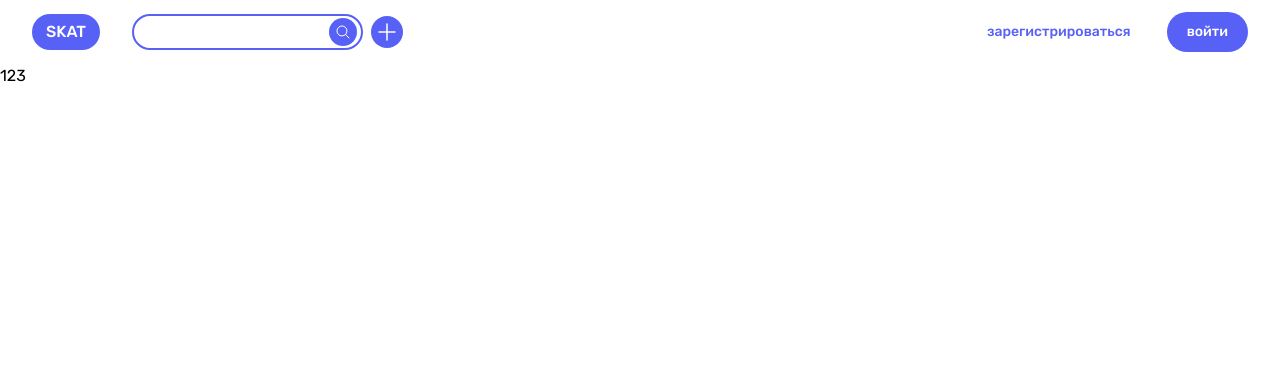
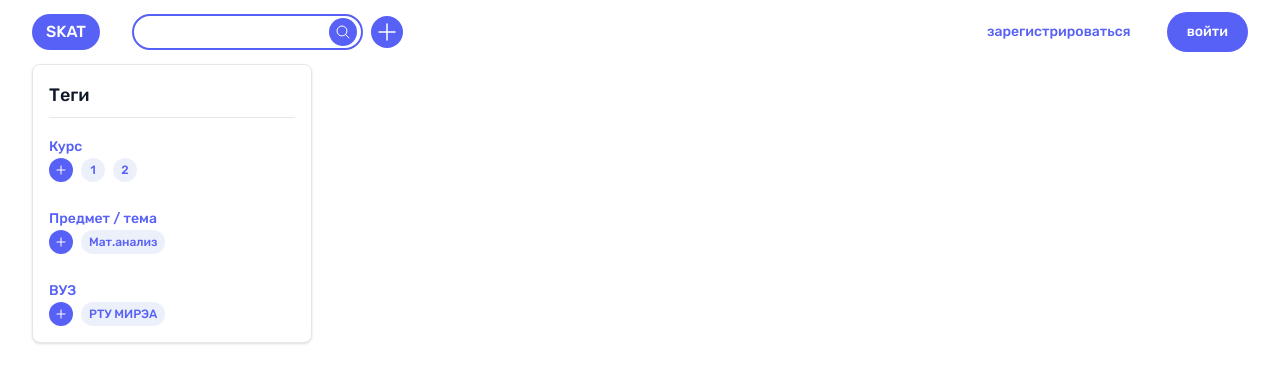
Before and after one commit to vgbhj/SKAT, a Vue app in the folder frontend/: page / in a window 1280 px wide. Shown: the top 382 px of the page. Built offline with nearby package versions, Linux system fonts and the light colour scheme.

Commit message:
Create filter without dropdown

```diff
--- a/frontend/src/assets/main.css
+++ b/frontend/src/assets/main.css
@@ -5,6 +5,7 @@
   --font-family: "Rubik", ui-rounded, system-ui, sans-serif;
   --grid-template-columns-70-30: 70% 28%;
   --color-blue_main: #5761F6;
+  --color-pale_blue: #EBF0FB;
 }
 
 body {
--- a/frontend/src/components/Filter.vue
+++ b/frontend/src/components/Filter.vue
@@ -1,83 +1,88 @@
 <script setup>
+import { ref } from 'vue'
+
 const filters = {
   course: ['1', '2', '3', '4'],
   subjects: ['Мат.анализ', 'ООП', 'ЛинАл'],
   universities: ['РТУ МИРЭА', 'МИРОВОЕ', 'МИРОВОЙ ВУЗ', 'МИРНЫЙ ВУЗ']
 }
+
+const selectedTags = ref({
+  course: ['1', '2'],
+  subjects: ['Мат.анализ'],
+  universities: ['РТУ МИРЭА']
+})
 </script>
 
+ <!-- <button class="p-1 rounded-full bg-blue_main">
+          <svg xmlns="http://www.w3.org/2000/svg" class="h-5 w-5 text-white" fill="none" viewBox="0 0 24 24" stroke="currentColor">
+              <path stroke-linecap="round" stroke-linejoin="round" stroke-width="2" d="M12 4v16m8-8H4" />
+            </svg>
+          </button> -->
+
 <template>
-  <div class="space-y-4">
-    <!-- Course Filter -->
-    <details class="group [&_summary::-webkit-details-marker]:hidden">
-      <summary class="flex items-center justify-between gap-2 p-2 font-medium text-gray-900 bg-white rounded-lg cursor-pointer">
-        <span>Курс</span>
-        <span class="transition group-open:-rotate-180">
-          <svg xmlns="http://www.w3.org/2000/svg" fill="none" viewBox="0 0 24 24" stroke-width="1.5" stroke="currentColor" class="w-4 h-4">
-            <path stroke-linecap="round" stroke-linejoin="round" d="M19.5 8.25l-7.5 7.5-7.5-7.5" />
-          </svg>
-        </span>
-      </summary>
+  <div class="overflow-hidden rounded-lg border border-gray-200 bg-white shadow-sm max-w-xs max-h-[600px] overflow-y-auto">
+    <!-- Header -->
+    <div class="p-4 sticky top-0 bg-white z-10">
+      <h3 class="text-lg font-medium text-gray-900">Теги</h3>
+      <div class="mt-2 h-px bg-gray-200"></div>
+    </div>
 
-      <div class="mt-2 space-y-2">
-        <div class="flex gap-2 flex-wrap">
-          <button
-            v-for="course in filters.course"
-            :key="course"
-            class="px-3 py-1 text-xs font-medium text-blue_main border border-blue_main rounded-full hover:bg-blue_main hover:text-white"
-          >
-            {{ course }}
+    <!-- Filter sections -->
+    <div class="px-4 pb-4 space-y-6">
+      <!-- Course section -->
+      <div class="space-y-2">
+        <span class="text-sm font-medium text-blue_main">Курс</span>
+        <div class="flex items-center gap-2">
+          <button class="inline-flex items-center justify-center rounded-full bg-blue_main p-1.5 text-white hover:opacity-90 transition-opacity">
+            <svg xmlns="http://www.w3.org/2000/svg" class="h-3 w-3" fill="none" viewBox="0 0 24 24" stroke="currentColor">
+              <path stroke-linecap="round" stroke-linejoin="round" stroke-width="2" d="M12 4v16m8-8H4" />
+            </svg>
           </button>
+          <div class="flex flex-wrap gap-2">
+            <span v-for="tag in selectedTags.course" :key="tag"
+                  class="inline-flex h-6 w-6 items-center justify-center rounded-full border-blue_main bg-[#EBF0FB] text-xs font-medium text-blue_main">
+              {{ tag }}
+            </span>
+          </div>
         </div>
       </div>
-    </details>
 
-    <!-- Subject Filter -->
-    <details class="group [&_summary::-webkit-details-marker]:hidden">
-      <summary class="flex items-center justify-between gap-2 p-2 font-medium text-gray-900 bg-white rounded-lg cursor-pointer">
-        <span>Предмет / тема</span>
-        <span class="transition group-open:-rotate-180">
-          <svg xmlns="http://www.w3.org/2000/svg" fill="none" viewBox="0 0 24 24" stroke-width="1.5" stroke="currentColor" class="w-4 h-4">
-            <path stroke-linecap="round" stroke-linejoin="round" d="M19.5 8.25l-7.5 7.5-7.5-7.5" />
-          </svg>
-        </span>
-      </summary>
-
-      <div class="mt-2 space-y-2">
-        <div class="flex gap-2 flex-wrap">
-          <button
-            v-for="subject in filters.subjects"
-            :key="subject"
-            class="px-3 py-1 text-xs font-medium text-blue_main border border-blue_main rounded-full hover:bg-blue_main hover:text-white"
-          >
-            {{ subject }}
+      <!-- Subject section -->
+      <div class="space-y-2">
+        <span class="text-sm font-medium text-blue_main">Предмет / тема</span>
+        <div class="flex items-center gap-2">
+          <button class="inline-flex items-center justify-center rounded-full bg-blue_main p-1.5 text-white hover:opacity-90 transition-opacity">
+            <svg xmlns="http://www.w3.org/2000/svg" class="h-3 w-3" fill="none" viewBox="0 0 24 24" stroke="currentColor">
+              <path stroke-linecap="round" stroke-linejoin="round" stroke-width="2" d="M12 4v16m8-8H4" />
+            </svg>
           </button>
+          <div class="flex flex-wrap gap-2">
+            <span v-for="tag in selectedTags.subjects" :key="tag"
+                  class="inline-flex items-center rounded-full   border-blue_main bg-[#EBF0FB] px-2 py-1 text-xs font-medium text-blue_main">
+              {{ tag }}
+            </span>
+          </div>
         </div>
       </div>
-    </details>
 
-    <!-- University Filter -->
-    <details class="group [&_summary::-webkit-details-marker]:hidden">
-      <summary class="flex items-center justify-between gap-2 p-2 font-medium text-gray-900 bg-white rounded-lg cursor-pointer">
-        <span>ВУЗ и др. УЗ</span>
-        <span class="transition group-open:-rotate-180">
-          <svg xmlns="http://www.w3.org/2000/svg" fill="none" viewBox="0 0 24 24" stroke-width="1.5" stroke="currentColor" class="w-4 h-4">
-            <path stroke-linecap="round" stroke-linejoin="round" d="M19.5 8.25l-7.5 7.5-7.5-7.5" />
-          </svg>
-        </span>
-      </summary>
-
-      <div class="mt-2 space-y-2">
-        <div class="flex gap-2 flex-wrap">
-          <button
-            v-for="uni in filters.universities"
-            :key="uni"
-            class="px-3 py-1 text-xs font-medium text-blue_main border border-blue_main rounded-full hover:bg-blue_main hover:text-white"
-          >
-            {{ uni }}
+      <!-- University section -->
+      <div class="space-y-2">
+        <span class="text-sm font-medium text-blue_main">ВУЗ</span>
+        <div class="flex items-center gap-2">
+          <button class="inline-flex items-center justify-center rounded-full bg-blue_main p-1.5 text-white hover:opacity-90 transition-opacity">
+            <svg xmlns="http://www.w3.org/2000/svg" class="h-3 w-3" fill="none" viewBox="0 0 24 24" stroke="currentColor">
+              <path stroke-linecap="round" stroke-linejoin="round" stroke-width="2" d="M12 4v16m8-8H4" />
+            </svg>
           </button>
+          <div class="flex flex-wrap gap-2">
+            <span v-for="tag in selectedTags.universities" :key="tag"
+                  class="inline-flex items-center rounded-full   border-blue_main bg-[#EBF0FB] px-2 py-1 text-xs font-medium text-blue_main">
+              {{ tag }}
+            </span>
+          </div>
         </div>
       </div>
-    </details>
+    </div>
   </div>
 </template>
--- a/frontend/src/views/HomeView.vue
+++ b/frontend/src/views/HomeView.vue
@@ -1,4 +1,19 @@
-<script setup></script>
+<script setup>
+import Filter from '@/components/Filter.vue';
+</script>
+
 <template>
-    <h1>123</h1>
+  <main class="mx-auto max-w-screen-xl px-4 sm:px-6 lg:px-8">
+    <div class="grid grid-cols-12 gap-8">
+      <!-- Левая колонка с фильтрами -->
+      <div class="col-span-3">
+        <Filter />
+      </div>
+
+      <!-- Правая колонка с контентом -->
+      <div class="col-span-9">
+        <!-- Здесь будет основной контент -->
+      </div>
+    </div>
+  </main>
 </template>
```
